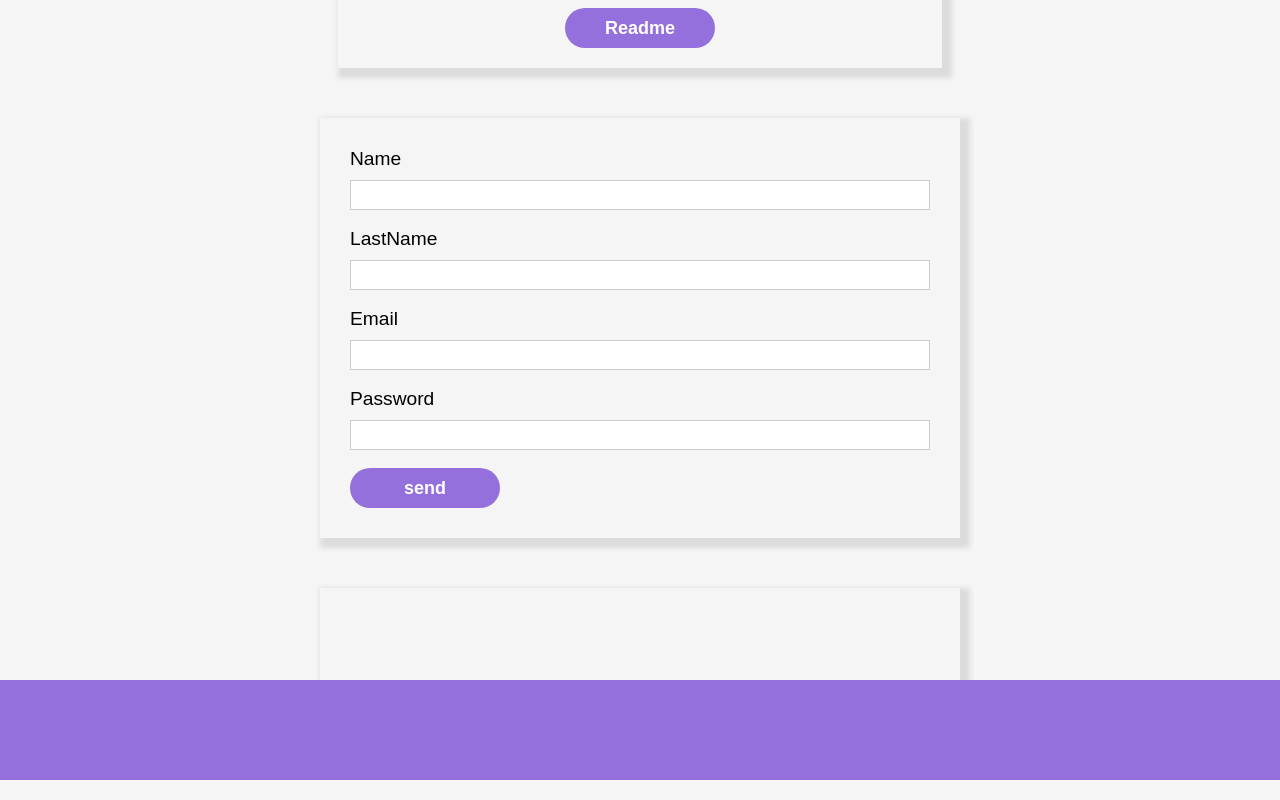
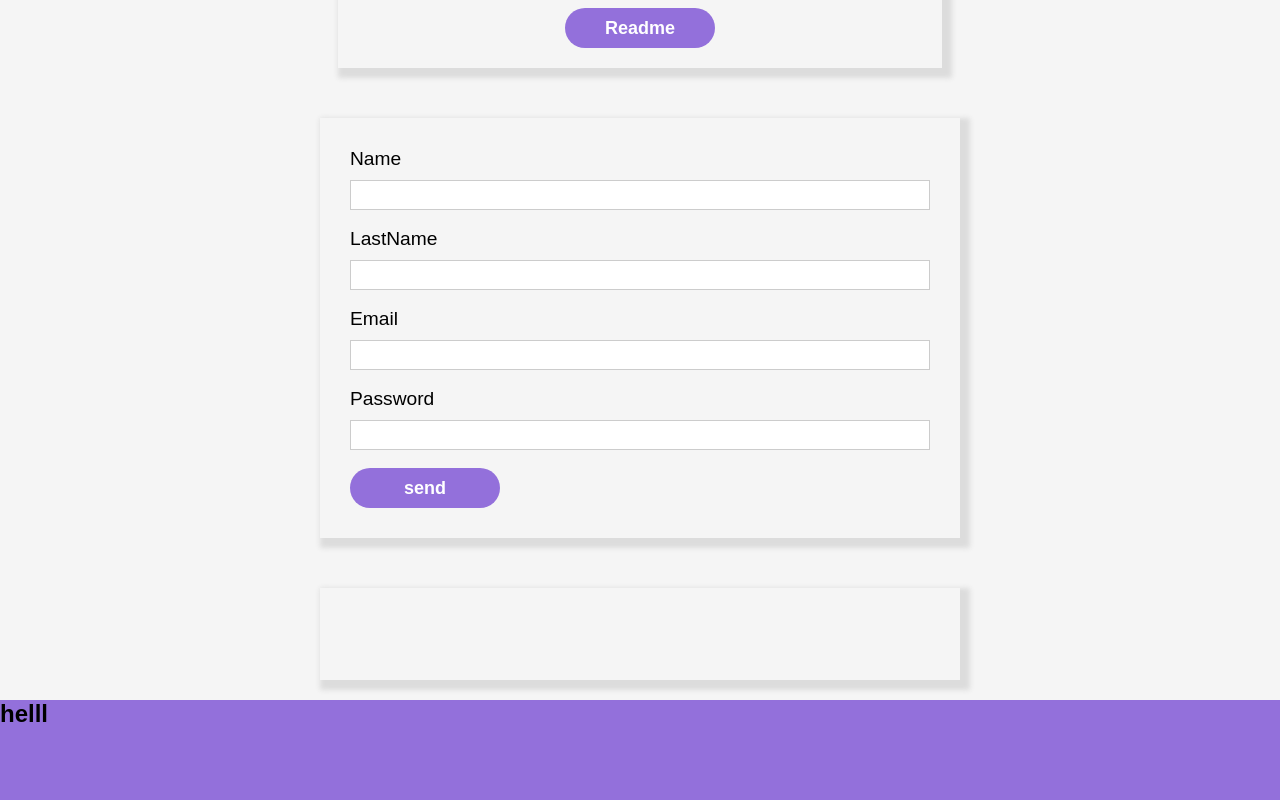
Before and after one commit to MahsumaRezai/React_Router, a React (Create React App) app: page /Footer in a window 1280 px wide. Shown: the part 2234-3034 px from the top of the page. Built offline with nearby package versions, Linux system fonts and the light colour scheme.

Commit message:
add some style for product page

```diff
--- a/src/App.js
+++ b/src/App.js
@@ -44,10 +44,6 @@ function App() {
         <UserList users={userdata} />
         <Footer />
 
-
-
-
-
       </Fragment>
 
     </div>
--- a/src/componet/Footer/Footer.js
+++ b/src/componet/Footer/Footer.js
@@ -1,7 +1,13 @@
-import classes from './Footer.module.css'
+import classes from './Footer.module.css';
+import {Route} from 'react-router-dom';
+import Footers from '../../pages/Footer';
 const Footer=(props)=>{
     return (
         <div className={classes.Footer}>
+            <Route path='/Footer'>
+                <Footers/>
+
+            </Route>
 
         </div>
     )
--- a/src/componet/Footer/Footer.module.css
+++ b/src/componet/Footer/Footer.module.css
@@ -2,4 +2,5 @@
     background-color: mediumpurple;
     width: 100%;
     height: 100px;
+    margin-top: 20px;
 }
--- /dev/null
+++ b/src/pages/Footer.js
@@ -0,0 +1,10 @@
+const Footers = (props) => {
+    return (
+        <div>
+            <h2>helll</h2>
+
+        </div>
+    )
+
+}
+export default Footers;
```
